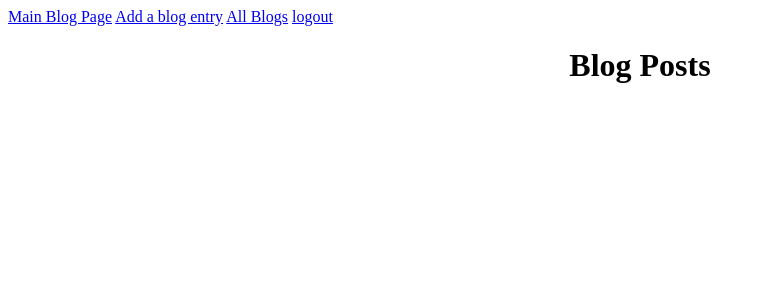
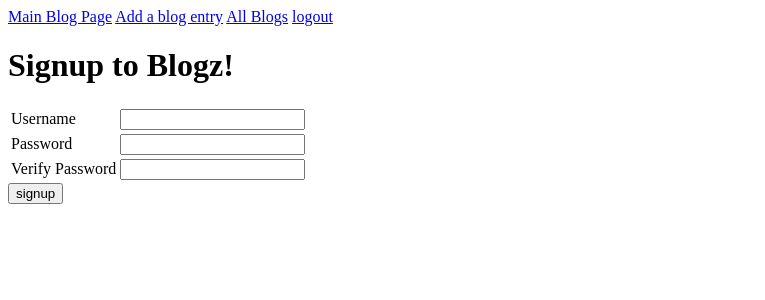
Before and after one commit to douglaskyoon/blogz, a Flask app: page /signup in a window 1280 px wide. Shown: the top 300 px of the page, without its empty margins (0-765 px from the left). Run offline with Flask 2, Linux system fonts and the light colour scheme.

Commit message:
finished blogz

```diff
--- a/main.py
+++ b/main.py
@@ -68,7 +68,7 @@ def signup():
         else:
             return "<h1>Duplicate user</h1>"
 
-    return render_template('blog.html')
+    return render_template('signup.html')
 
 @app.route('/logout')
 def logout():
--- a/templates/login.html
+++ b/templates/login.html
@@ -3,7 +3,7 @@
 
 {% block content %}
 <h1>Log in to Blogz!</h1>
-<p>If you don't have an account, you may <a href="/register">register</a> for one</p>
+<p>If you don't have an account, you may <a href="/signup">register</a> for one</p>
 <form action="/login" method="post">
     <table>
         <tr>
```
